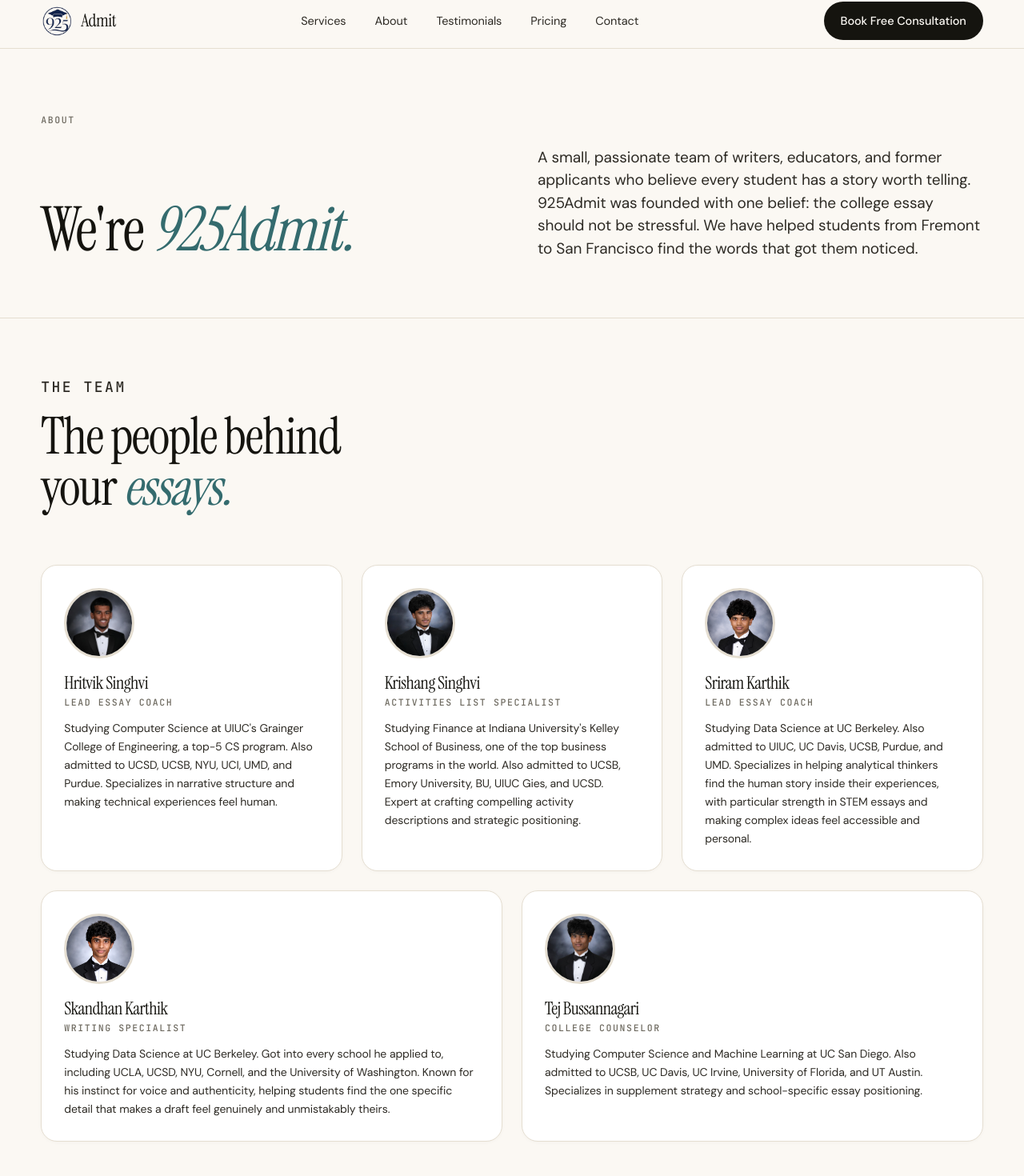
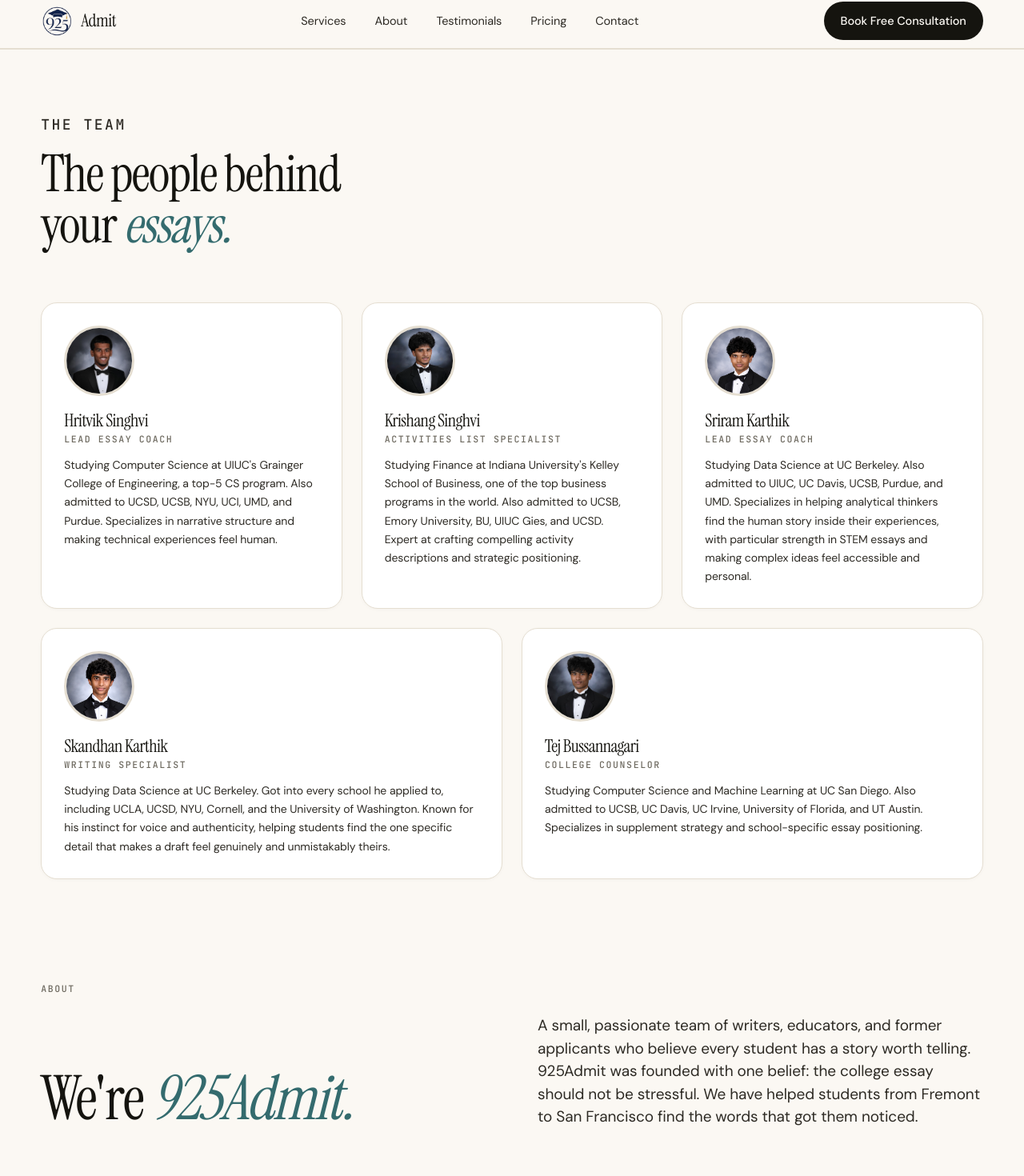
Before and after one commit to hrsinghvi/925admit, a Next.js app: page /about in a window 1280 px wide. Shown: the part 8-1478 px from the top of the page at 80% size. Built offline with nearby package versions, Linux system fonts and the light colour scheme.

Commit message:
layout: move about hero/story section below the team section

```diff
--- a/app/about/page.tsx
+++ b/app/about/page.tsx
@@ -61,26 +61,8 @@
 export default function AboutPage() {
   return (
     <>
-      {/* Hero + Our Story — combined */}
-      <div className="shell" style={{ paddingTop: 80, paddingBottom: 72 }}>
-        <p className="eyebrow" style={{ marginBottom: 24 }}>About</p>
-        <div style={{ display: 'grid', gridTemplateColumns: '1fr 1fr', gap: 64, alignItems: 'end' }}>
-          <h1 className="display" style={{ fontSize: 'clamp(48px, 6vw, 96px)', margin: 0 }}>
-            We&apos;re <em className="italic" style={{ color: 'var(--accent)' }}>925Admit.</em>
-          </h1>
-          <div>
-            <p className="lede" style={{ marginBottom: 0 }}>
-              A small, passionate team of writers, educators, and former applicants who believe every
-              student has a story worth telling. 925Admit was founded with one belief: the college essay should not be stressful.
-              We have helped students from Fremont to San Francisco find the words that got them
-              noticed.
-            </p>
-          </div>
-        </div>
-      </div>
-
       {/* Team */}
-      <section className="section">
+      <section className="section" style={{ paddingTop: 80 }}>
         <div className="shell">
           <div className="section-head">
             <div>
@@ -107,6 +89,24 @@
           </div>
         </div>
       </section>
+
+      {/* About */}
+      <div className="shell" style={{ paddingTop: 56, paddingBottom: 72 }}>
+        <p className="eyebrow" style={{ marginBottom: 24 }}>About</p>
+        <div style={{ display: 'grid', gridTemplateColumns: '1fr 1fr', gap: 64, alignItems: 'end' }}>
+          <h1 className="display" style={{ fontSize: 'clamp(48px, 6vw, 96px)', margin: 0 }}>
+            We&apos;re <em className="italic" style={{ color: 'var(--accent)' }}>925Admit.</em>
+          </h1>
+          <div>
+            <p className="lede" style={{ marginBottom: 0 }}>
+              A small, passionate team of writers, educators, and former applicants who believe every
+              student has a story worth telling. 925Admit was founded with one belief: the college essay should not be stressful.
+              We have helped students from Fremont to San Francisco find the words that got them
+              noticed.
+            </p>
+          </div>
+        </div>
+      </div>
     </>
   )
 }
```
